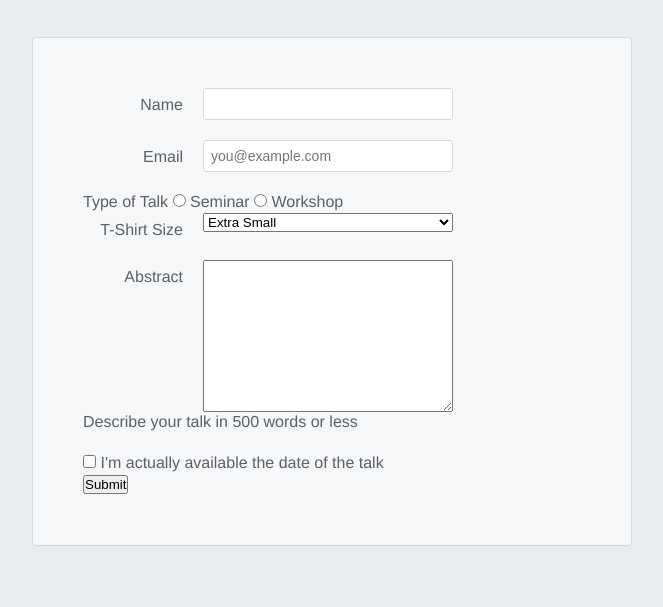
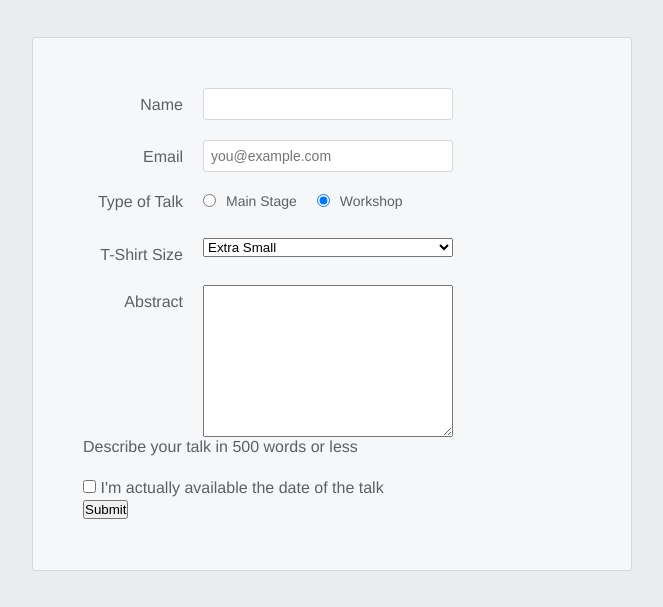
Before and after one commit to preto-phil/CSS-practice, a plain HTML site: page Forms/InternetingIsHard/speaker.html in a window 1280 px wide. Shown: the part 225-832 px from the top of the page, without its empty margins (308-971 px from the left). Before the commit the page ends 811 px from the top, so only its background shows below. Drawn offline with Linux system fonts and the light colour scheme.

Commit message:
IIH Tut: Radio section completed and structured

```diff
--- a/Forms/InternetingIsHard/speaker.css
+++ b/Forms/InternetingIsHard/speaker.css
@@ -70,6 +70,30 @@ form-row label {
     box-shadow: none;
 }
 
+.legacy-form-row {
+    border: none;
+    margin-bottom: 40px;
+}
+
+.legacy-form-row legend {
+    margin-bottom: 15px;
+}
+
+.legacy-form-row .radio-label {
+    display: block;
+    font-size: 14px;
+    padding: 0 20px 0 10px;
+}
+
+.legacy-form-row input[type="radio"] {
+margin-top: 2px;
+}
+
+.legacy-form-row .radio-label,
+.legacy-form-row input[type="radio"] {
+float: left;
+}
+
 @media only screen and (min-width: 700px) {
     .speaker-form-header,
     .speaker-form {
@@ -96,4 +120,18 @@ form-row label {
         margin-top: 7px;
         padding-right: 20px;
     }
+
+    .legacy-form-row {
+        margin-bottom: 10px;
+    }
+
+    .legacy-form-row legend {
+        width: 120px;
+        text-align: right;
+        padding-right: 20px;
+    }
+
+    .legacy-form-row legend {
+        float: left;
+    }
 }
--- a/Forms/InternetingIsHard/speaker.html
+++ b/Forms/InternetingIsHard/speaker.html
@@ -22,13 +22,13 @@
             <label for="email">Email</label>
             <input type="email" name="email" id="email" placeholder="you@example.com">
         </div>
-        <div>
-            <label for="talk-type">Type of Talk</label>
-            <input type="radio" name="talk-type1" id="talk-type">
-            <span>Seminar</span>
-            <input type="radio" name="talk-type2" id="talk-type">
-            <span>Workshop</span>
-        </div>
+        <fieldset class="legacy-form-row">
+                <legend>Type of Talk</legend>
+                <input type="radio" name="talk-type" id="talk-type1" value="main-stage">
+                <label for="talk-type-1" class="radio-label">Main Stage</label>
+                <input type="radio" name="talk-type" id="talk-type-2" value="workshop" checked>
+                <label for="talk-type-2" class="radio-label">Workshop</label>
+        </fieldset>
         <div class="form-row">
             <label for="shirt">T-Shirt Size</label>
             <select name="shirt" id="shirt">
```
